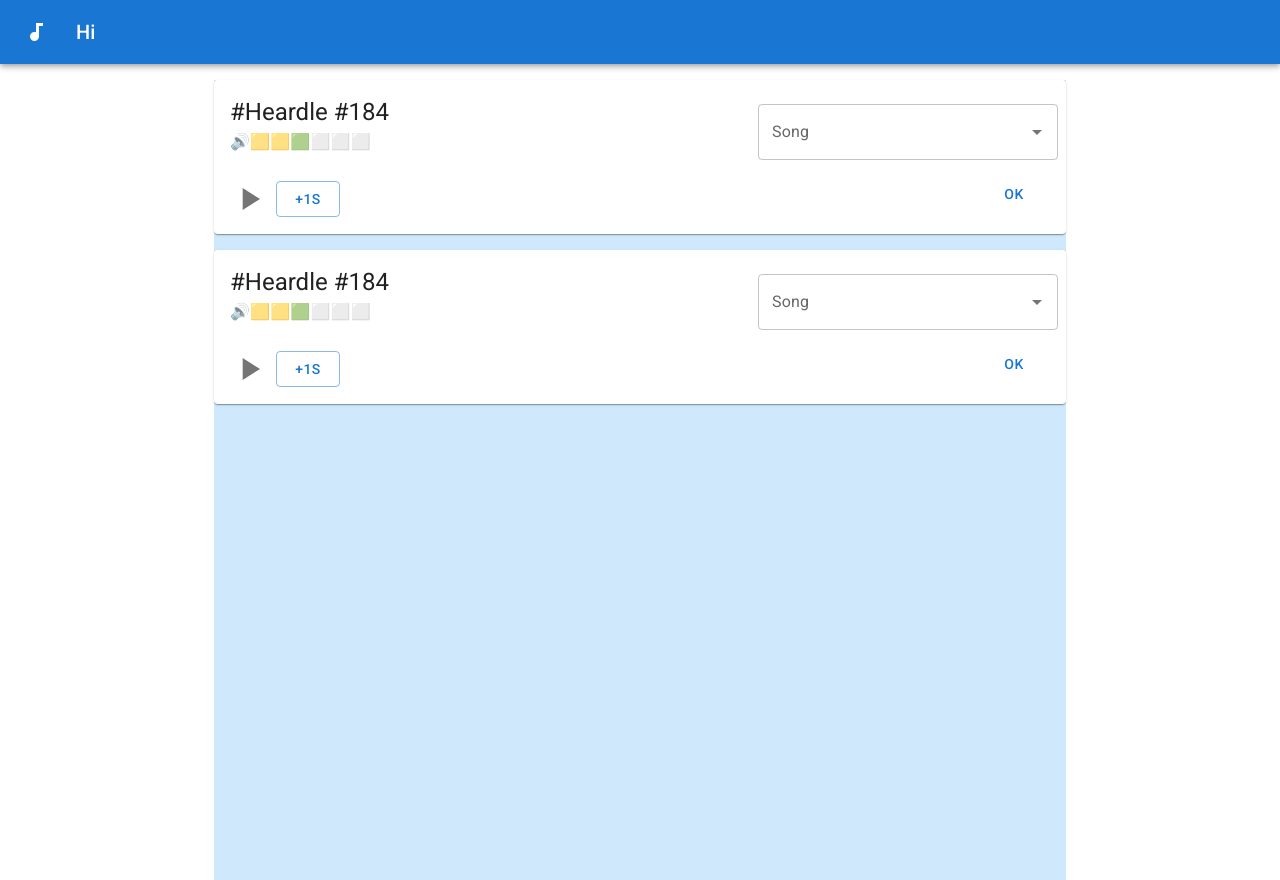
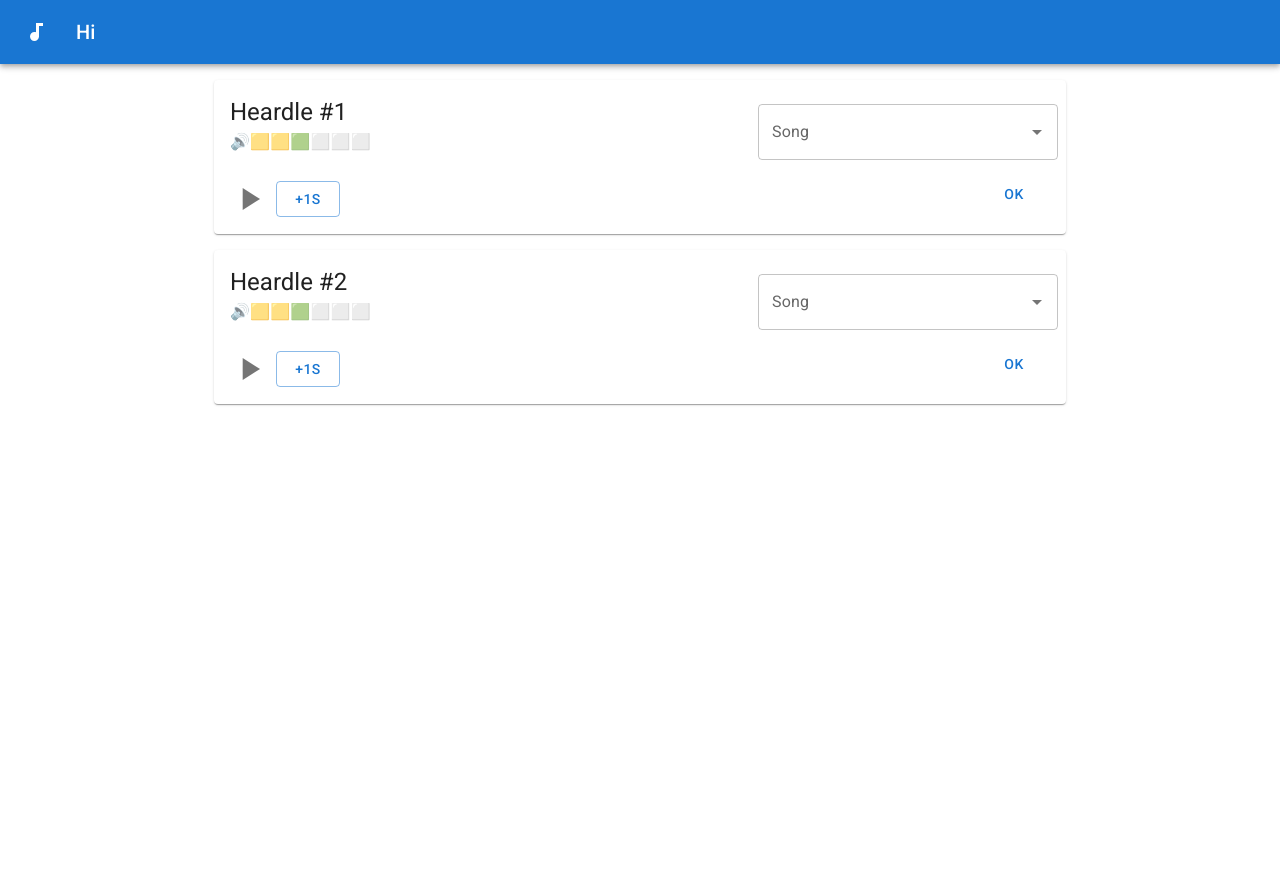
Before and after one commit to maartenderijk/fragment-player, a React (Create React App) app: page / in a window 1280 px wide. After the commit the page ends 800 px from the top, so only its background shows below. Built offline with nearby package versions, Linux system fonts and the light colour scheme.

Commit message:
props for audioplayer

```diff
--- a/src/App.tsx
+++ b/src/App.tsx
@@ -1,9 +1,9 @@
 import * as React from 'react';
 import CssBaseline from '@mui/material/CssBaseline';
-import Box from '@mui/material/Box';
 import Container from '@mui/material/Container';
 import ButtonAppBar from './components/AppBar';
-import MediaControlCard from './components/AudioPlayer';
+import AudioPlayer from './components/AudioPlayer';
+import soundfile from "./static/music.mp3";
 
 function App() {
   return (
@@ -11,10 +11,9 @@
       <CssBaseline />
       <ButtonAppBar />
       <Container fixed maxWidth='md'>
-        <Box sx={{ bgcolor: '#cfe8fc', height: '100vh' }}>
-          <MediaControlCard />
-          <MediaControlCard />
-        </Box>
+        <AudioPlayer title={"Heardle #1"} source={soundfile} />
+        <AudioPlayer title={"Heardle #2"} source={soundfile} />
+
       </Container>
     </React.Fragment>
   );
--- a/src/components/AudioPlayer.tsx
+++ b/src/components/AudioPlayer.tsx
@@ -6,14 +6,19 @@
 import Typography from '@mui/material/Typography';
 import PlayArrowIcon from '@mui/icons-material/PlayArrow';
 import { Button } from '@mui/material';
-import soundfile from "../static/music.mp3";
 import SongList from './SongList';
 
-export default function MediaControlCard() {
+interface AudiopPlayerProps {
+  title: string;
+  source: string;
+}
+
+export default function AudioPlayer(props: AudiopPlayerProps) {
   const [playTime, setPlayTime] = React.useState<number>(0);
   const timeOptions = [1, 2, 4, 7, 11, 15];
+  const { title, source } = props;
 
-  const audio = new Audio(soundfile)
+  const audio = new Audio(source)
 
   const play = () => {
     audio.play();
@@ -28,7 +33,7 @@
       <Box sx={{ display: 'flex', flexDirection: 'column' }}>
         <CardContent sx={{ flex: '1 0 auto' }}>
           <Typography component="div" variant="h5">
-            #Heardle #184
+            {title}
           </Typography>
           <Typography variant="subtitle1" color="text.secondary" component="div">
             🔊🟨🟨🟩⬜⬜⬜
```
